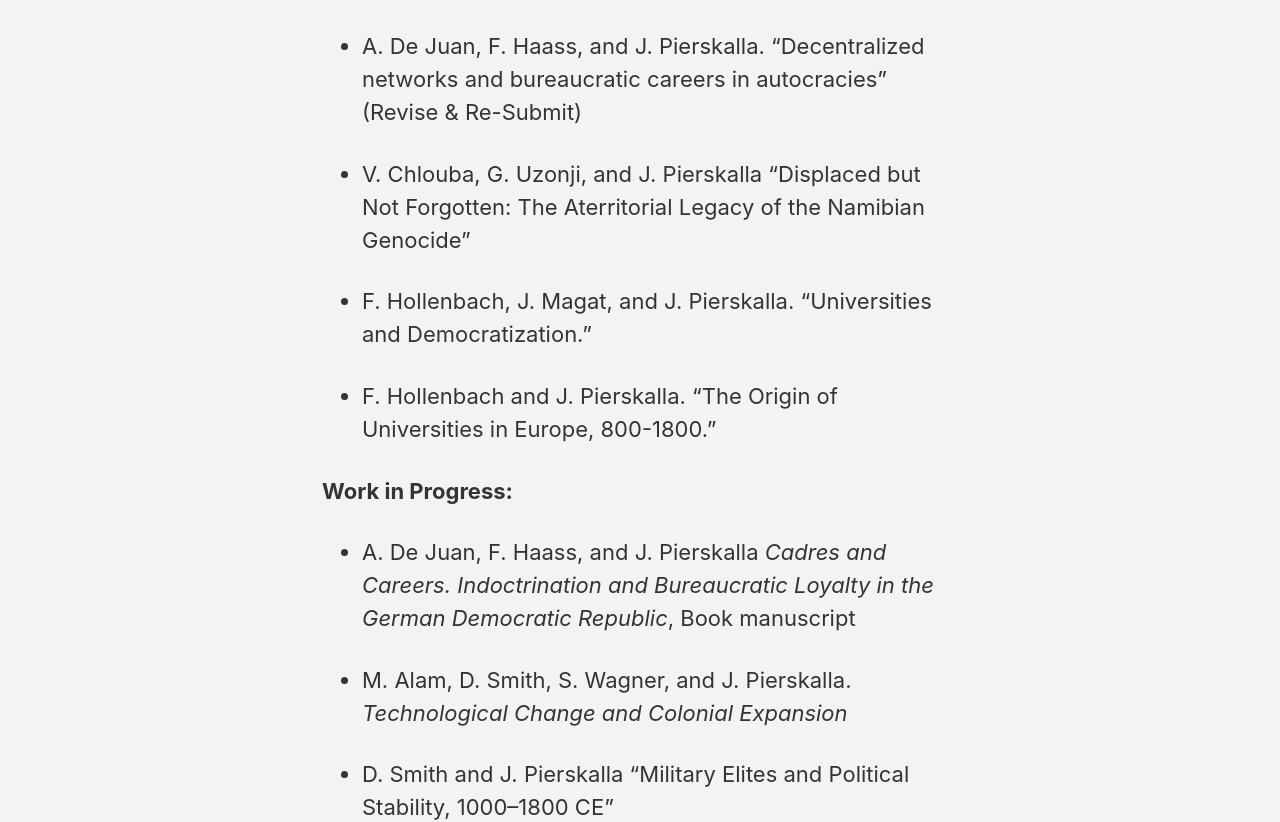
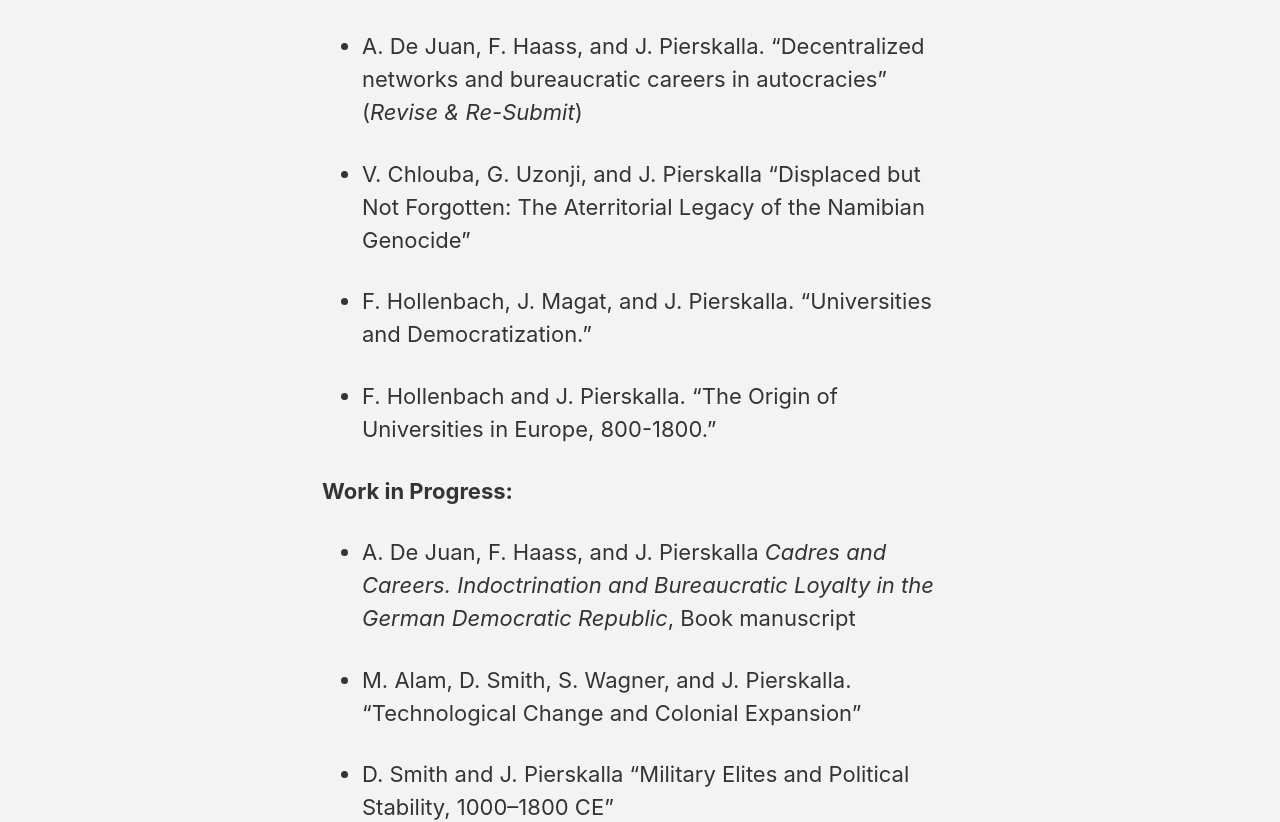
Before and after one commit to jpierskalla/jpierskalla.github.io, a Jekyll site: the page built from pages/workingPapers.md, in a window 1280 px wide. Shown: the part 194-1016 px from the top of the page. Built offline with Jekyll 4.4.1, drawn with Linux system fonts in a browser that asks for light colours; nearby versions of some CDN libraries.

```diff
--- a/pages/workingPapers.md
+++ b/pages/workingPapers.md
@@ -9,7 +9,7 @@ author_profile: false
 __Working Papers:__
 
 
-- A. De Juan, F. Haass, and J. Pierskalla. "Decentralized networks and bureaucratic careers in autocracies" (Revise & Re-Submit)
+- A. De Juan, F. Haass, and J. Pierskalla. "Decentralized networks and bureaucratic careers in autocracies" (*Revise & Re-Submit*)
 
 - V. Chlouba, G. Uzonji, and J. Pierskalla “Displaced but Not Forgotten: The Aterritorial Legacy of the Namibian Genocide”
 
@@ -23,7 +23,7 @@ __Work in Progress:__
 
 - A. De Juan, F. Haass, and J. Pierskalla *Cadres and Careers. Indoctrination and Bureaucratic Loyalty in the German Democratic Republic*, Book manuscript
 
-- M. Alam, D. Smith, S. Wagner, and J. Pierskalla. *Technological Change and Colonial Expansion*
+- M. Alam, D. Smith, S. Wagner, and J. Pierskalla. "Technological Change and Colonial Expansion"
 
 - D. Smith and J. Pierskalla “Military Elites and Political Stability, 1000–1800 CE”
 
```
